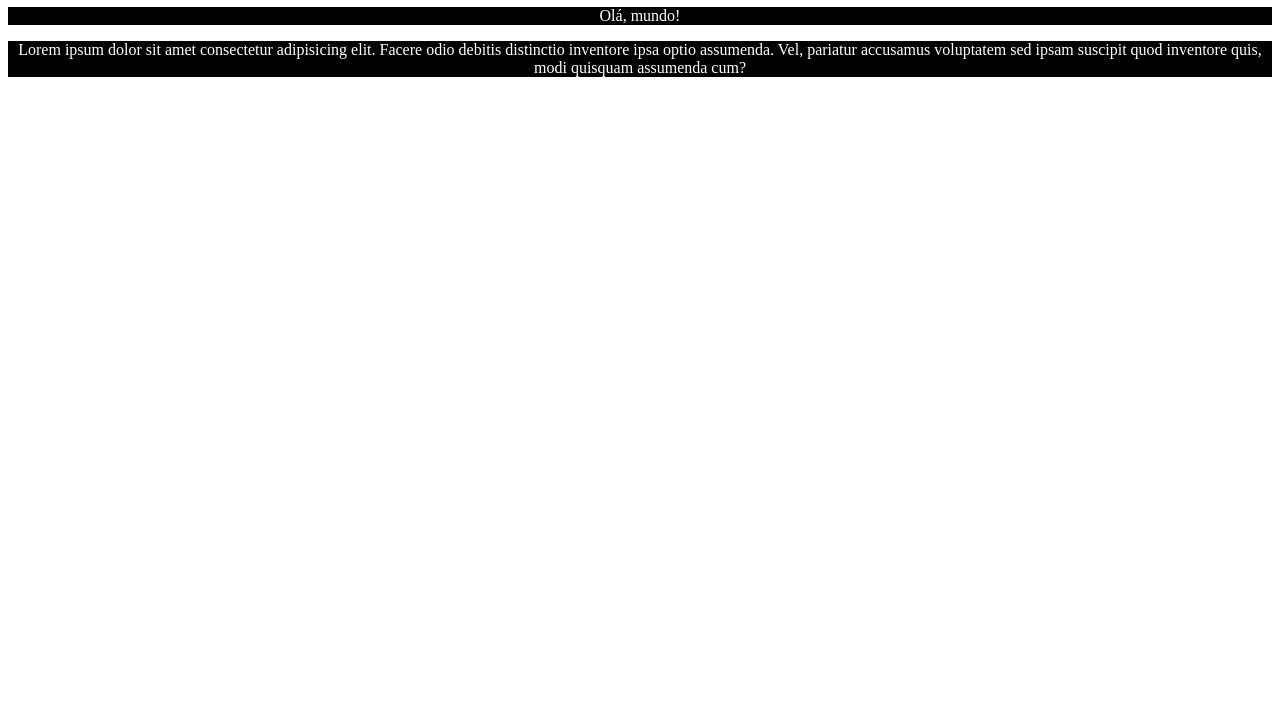
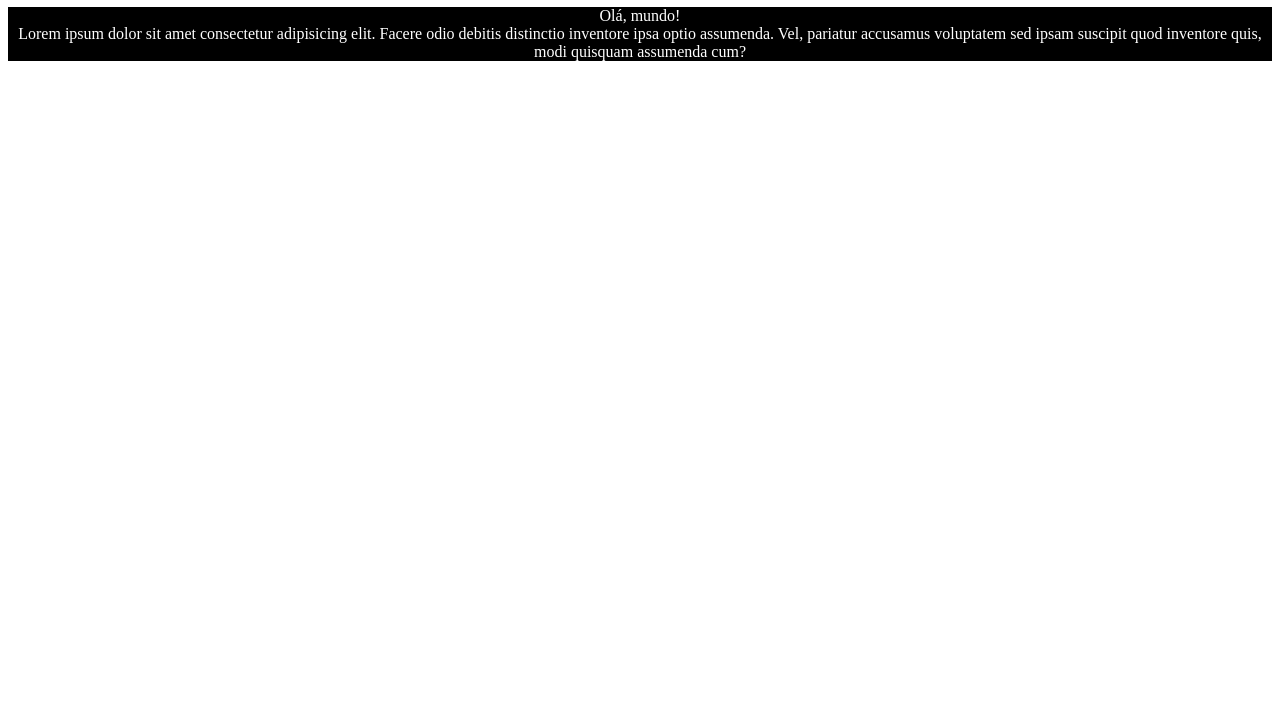
Before and after one commit to juanpjg/git-e-github, a plain HTML site: page index.html in a window 1280 px wide. Shown: the part 73-800 px from the top of the page. Drawn offline with Linux system fonts and the light colour scheme.

Commit message:
Testando

```diff
--- a/index.html
+++ b/index.html
@@ -13,6 +13,9 @@
             color: white;
             text-align: center;
         }
+        p{
+            margin: auto;
+        }
     </style>
     <title>Titulo</title>
 </head>
```
